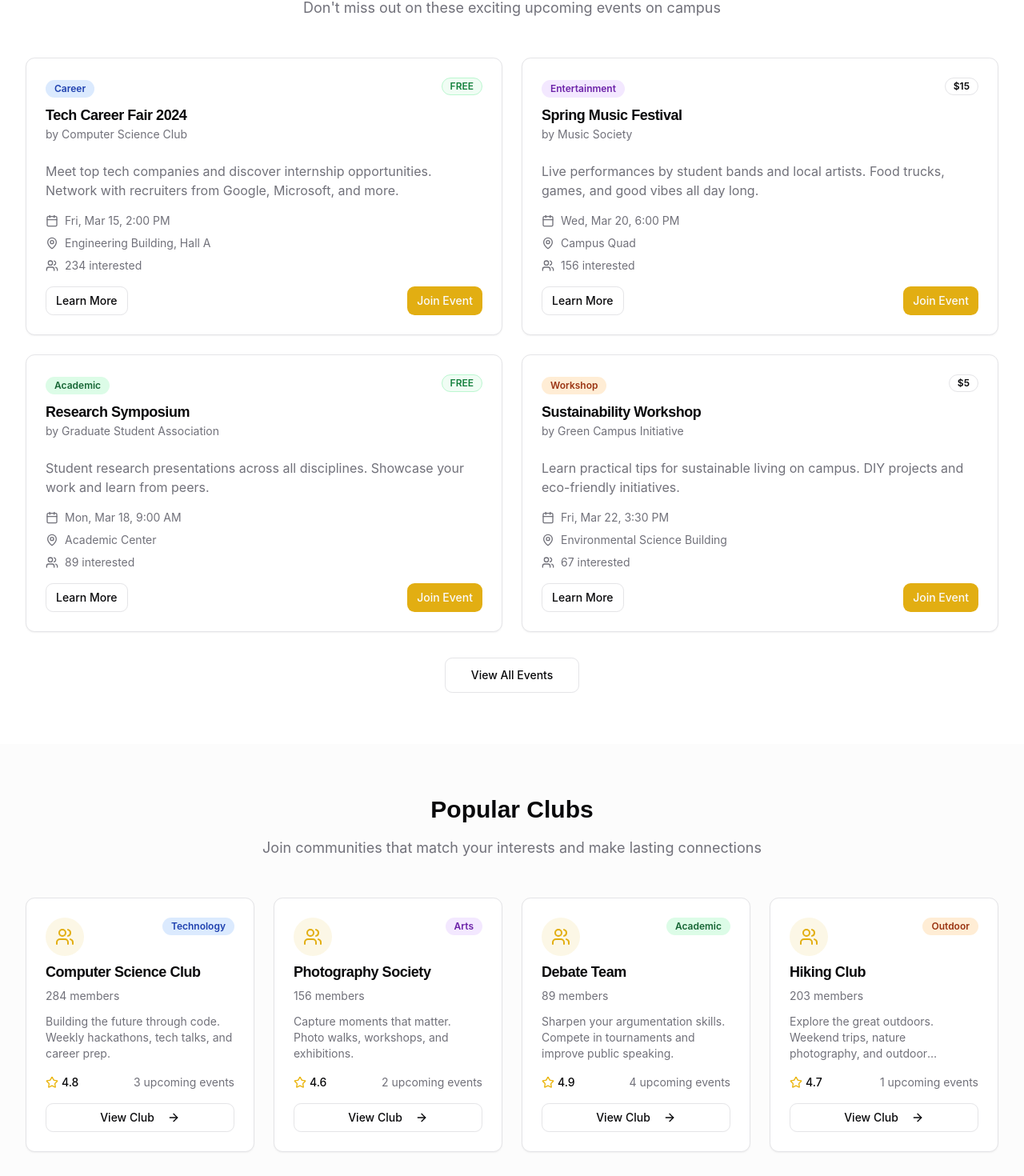
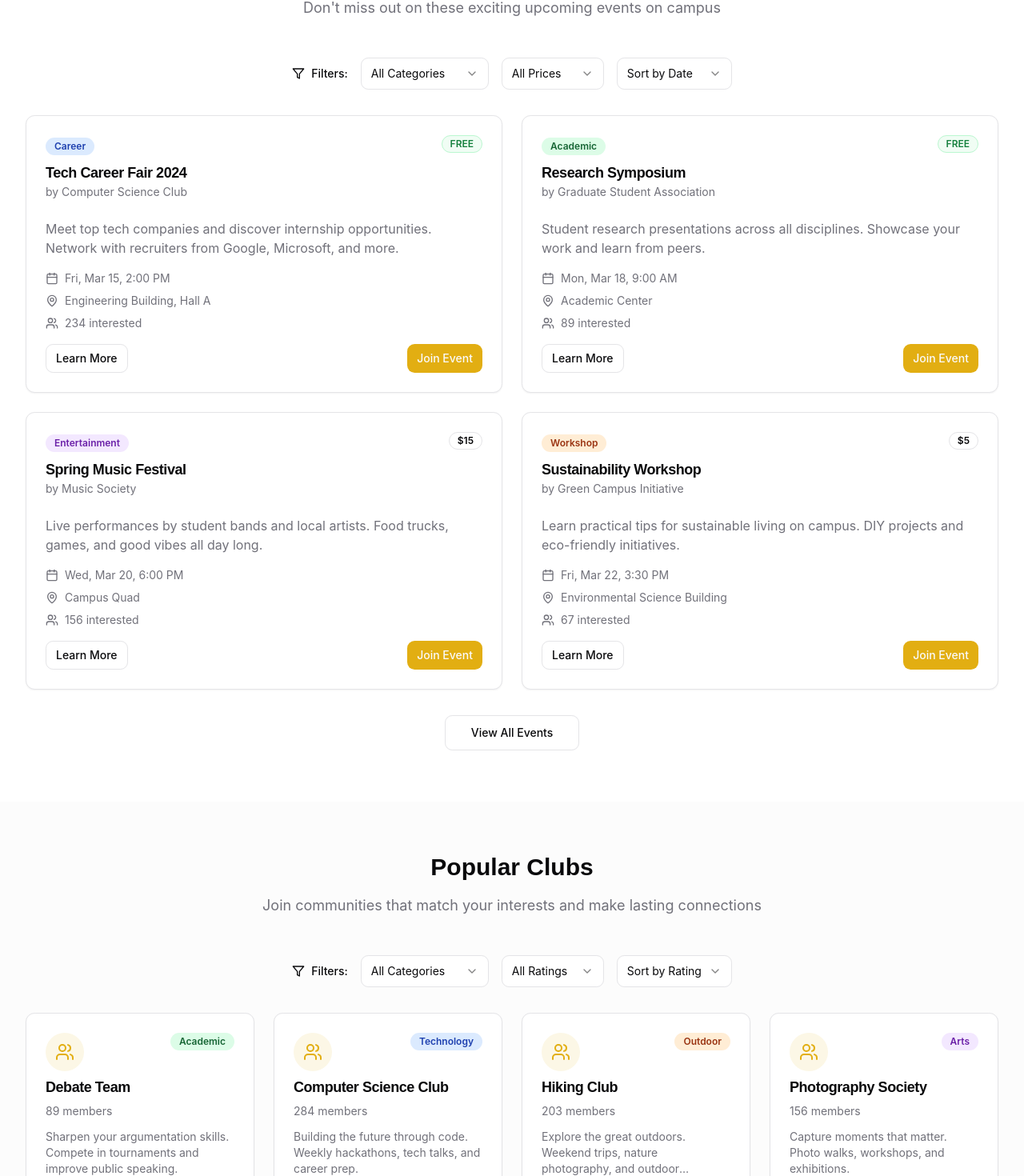
Before and after one commit to Manishkatel/party-spark-creator-hub, a React (Vite) app: page / in a window 1280 px wide. Shown: the part 894-2364 px from the top of the page at 80% size. Built offline with nearby package versions, Linux system fonts and the light colour scheme.

Commit message:
Add filtering to events and clubs
Implement filtering functionality for both the events and clubs sections to enhance user experience and data discoverability.

```diff
--- a/src/components/home/ClubsSection.tsx
+++ b/src/components/home/ClubsSection.tsx
@@ -1,8 +1,10 @@
-import { Users, ArrowRight, Star } from "lucide-react";
+import { Users, ArrowRight, Star, Filter } from "lucide-react";
 import { Card, CardContent, CardDescription, CardHeader, CardTitle } from "@/components/ui/card";
 import { Button } from "@/components/ui/button";
 import { Badge } from "@/components/ui/badge";
+import { Select, SelectContent, SelectItem, SelectTrigger, SelectValue } from "@/components/ui/select";
 import { Link } from "react-router-dom";
+import { useState } from "react";
 
 // Mock featured clubs data
 const featuredClubs = [
@@ -45,6 +47,10 @@ const featuredClubs = [
 ];
 
 const ClubsSection = () => {
+  const [categoryFilter, setCategoryFilter] = useState<string>("All");
+  const [ratingFilter, setRatingFilter] = useState<string>("All");
+  const [sortBy, setSortBy] = useState<string>("Rating");
+
   const getCategoryColor = (category: string) => {
     const colors = {
       'Technology': 'bg-blue-100 text-blue-800',
@@ -54,6 +60,26 @@ const ClubsSection = () => {
     };
     return colors[category as keyof typeof colors] || 'bg-gray-100 text-gray-800';
   };
+
+  const filteredAndSortedClubs = featuredClubs
+    .filter(club => {
+      if (categoryFilter !== "All" && club.category !== categoryFilter) return false;
+      if (ratingFilter === "4.5+" && club.rating < 4.5) return false;
+      if (ratingFilter === "4.0+" && club.rating < 4.0) return false;
+      return true;
+    })
+    .sort((a, b) => {
+      switch (sortBy) {
+        case "Rating":
+          return b.rating - a.rating;
+        case "Members":
+          return b.members - a.members;
+        case "Events":
+          return b.upcomingEvents - a.upcomingEvents;
+        default:
+          return 0;
+      }
+    });
 
   return (
     <section className="py-16 bg-muted/30">
@@ -65,8 +91,51 @@ const ClubsSection = () => {
           </p>
         </div>
 
+        {/* Filters */}
+        <div className="flex flex-wrap gap-4 mb-8 justify-center">
+          <div className="flex items-center gap-2">
+            <Filter className="w-4 h-4" />
+            <span className="text-sm font-medium">Filters:</span>
+          </div>
+
+          <Select value={categoryFilter} onValueChange={setCategoryFilter}>
+            <SelectTrigger className="w-40">
+              <SelectValue placeholder="Category" />
+            </SelectTrigger>
+            <SelectContent>
+              <SelectItem value="All">All Categories</SelectItem>
+              <SelectItem value="Technology">Technology</SelectItem>
+              <SelectItem value="Arts">Arts</SelectItem>
+              <SelectItem value="Academic">Academic</SelectItem>
+              <SelectItem value="Outdoor">Outdoor</SelectItem>
+            </SelectContent>
+          </Select>
+
+          <Select value={ratingFilter} onValueChange={setRatingFilter}>
+            <SelectTrigger className="w-32">
+              <SelectValue placeholder="Rating" />
+            </SelectTrigger>
+            <SelectContent>
+              <SelectItem value="All">All Ratings</SelectItem>
+              <SelectItem value="4.5+">4.5+ Stars</SelectItem>
+              <SelectItem value="4.0+">4.0+ Stars</SelectItem>
+            </SelectContent>
+          </Select>
+
+          <Select value={sortBy} onValueChange={setSortBy}>
+            <SelectTrigger className="w-36">
+              <SelectValue placeholder="Sort by" />
+            </SelectTrigger>
+            <SelectContent>
+              <SelectItem value="Rating">Sort by Rating</SelectItem>
+              <SelectItem value="Members">Sort by Members</SelectItem>
+              <SelectItem value="Events">Sort by Events</SelectItem>
+            </SelectContent>
+          </Select>
+        </div>
+
         <div className="grid grid-cols-1 md:grid-cols-2 lg:grid-cols-4 gap-6 mb-8">
-          {featuredClubs.map((club) => (
+          {filteredAndSortedClubs.map((club) => (
             <Card key={club.id} className="hover:shadow-lg transition-shadow flex flex-col h-full">
               <CardHeader className="pb-3">
                 <div className="flex items-start justify-between">
--- a/src/components/home/EventsSection.tsx
+++ b/src/components/home/EventsSection.tsx
@@ -1,8 +1,10 @@
-import { Calendar, MapPin, Users, Clock } from "lucide-react";
+import { Calendar, MapPin, Users, Clock, Filter } from "lucide-react";
 import { Card, CardContent, CardDescription, CardHeader, CardTitle } from "@/components/ui/card";
 import { Button } from "@/components/ui/button";
 import { Badge } from "@/components/ui/badge";
+import { Select, SelectContent, SelectItem, SelectTrigger, SelectValue } from "@/components/ui/select";
 import { Link } from "react-router-dom";
+import { useState } from "react";
 
 // Mock events data
 const mockEvents = [
@@ -53,6 +55,10 @@ const mockEvents = [
 ];
 
 const EventsSection = () => {
+  const [categoryFilter, setCategoryFilter] = useState<string>("All");
+  const [priceFilter, setPriceFilter] = useState<string>("All");
+  const [sortBy, setSortBy] = useState<string>("Date");
+
   const formatDate = (dateString: string) => {
     const date = new Date(dateString);
     return date.toLocaleDateString('en-US', {
@@ -74,6 +80,26 @@ const EventsSection = () => {
     return colors[category as keyof typeof colors] || 'bg-gray-100 text-gray-800';
   };
 
+  const filteredAndSortedEvents = mockEvents
+    .filter(event => {
+      if (categoryFilter !== "All" && event.category !== categoryFilter) return false;
+      if (priceFilter === "Free" && event.price > 0) return false;
+      if (priceFilter === "Paid" && event.price === 0) return false;
+      return true;
+    })
+    .sort((a, b) => {
+      switch (sortBy) {
+        case "Date":
+          return new Date(a.date).getTime() - new Date(b.date).getTime();
+        case "Attendees":
+          return b.attendees - a.attendees;
+        case "Price":
+          return a.price - b.price;
+        default:
+          return 0;
+      }
+    });
+
   return (
     <section className="py-16">
       <div className="max-w-7xl mx-auto px-4 sm:px-6 lg:px-8">
@@ -84,8 +110,51 @@ const EventsSection = () => {
           </p>
         </div>
 
+        {/* Filters */}
+        <div className="flex flex-wrap gap-4 mb-8 justify-center">
+          <div className="flex items-center gap-2">
+            <Filter className="w-4 h-4" />
+            <span className="text-sm font-medium">Filters:</span>
+          </div>
+
+          <Select value={categoryFilter} onValueChange={setCategoryFilter}>
+            <SelectTrigger className="w-40">
+              <SelectValue placeholder="Category" />
+            </SelectTrigger>
+            <SelectContent>
+              <SelectItem value="All">All Categories</SelectItem>
+              <SelectItem value="Career">Career</SelectItem>
+              <SelectItem value="Entertainment">Entertainment</SelectItem>
+              <SelectItem value="Academic">Academic</SelectItem>
+              <SelectItem value="Workshop">Workshop</SelectItem>
+            </SelectContent>
+          </Select>
+
+          <Select value={priceFilter} onValueChange={setPriceFilter}>
+            <SelectTrigger className="w-32">
+              <SelectValue placeholder="Price" />
+            </SelectTrigger>
+            <SelectContent>
+              <SelectItem value="All">All Prices</SelectItem>
+              <SelectItem value="Free">Free</SelectItem>
+              <SelectItem value="Paid">Paid</SelectItem>
+            </SelectContent>
+          </Select>
+
+          <Select value={sortBy} onValueChange={setSortBy}>
+            <SelectTrigger className="w-36">
+              <SelectValue placeholder="Sort by" />
+            </SelectTrigger>
+            <SelectContent>
+              <SelectItem value="Date">Sort by Date</SelectItem>
+              <SelectItem value="Attendees">Sort by Attendees</SelectItem>
+              <SelectItem value="Price">Sort by Price</SelectItem>
+            </SelectContent>
+          </Select>
+        </div>
+
         <div className="grid grid-cols-1 md:grid-cols-2 gap-6 mb-8">
-          {mockEvents.map((event) => (
+          {filteredAndSortedEvents.map((event) => (
             <Card key={event.id} className="hover:shadow-lg transition-shadow">
               <CardHeader>
                 <div className="flex justify-between items-start">
```
